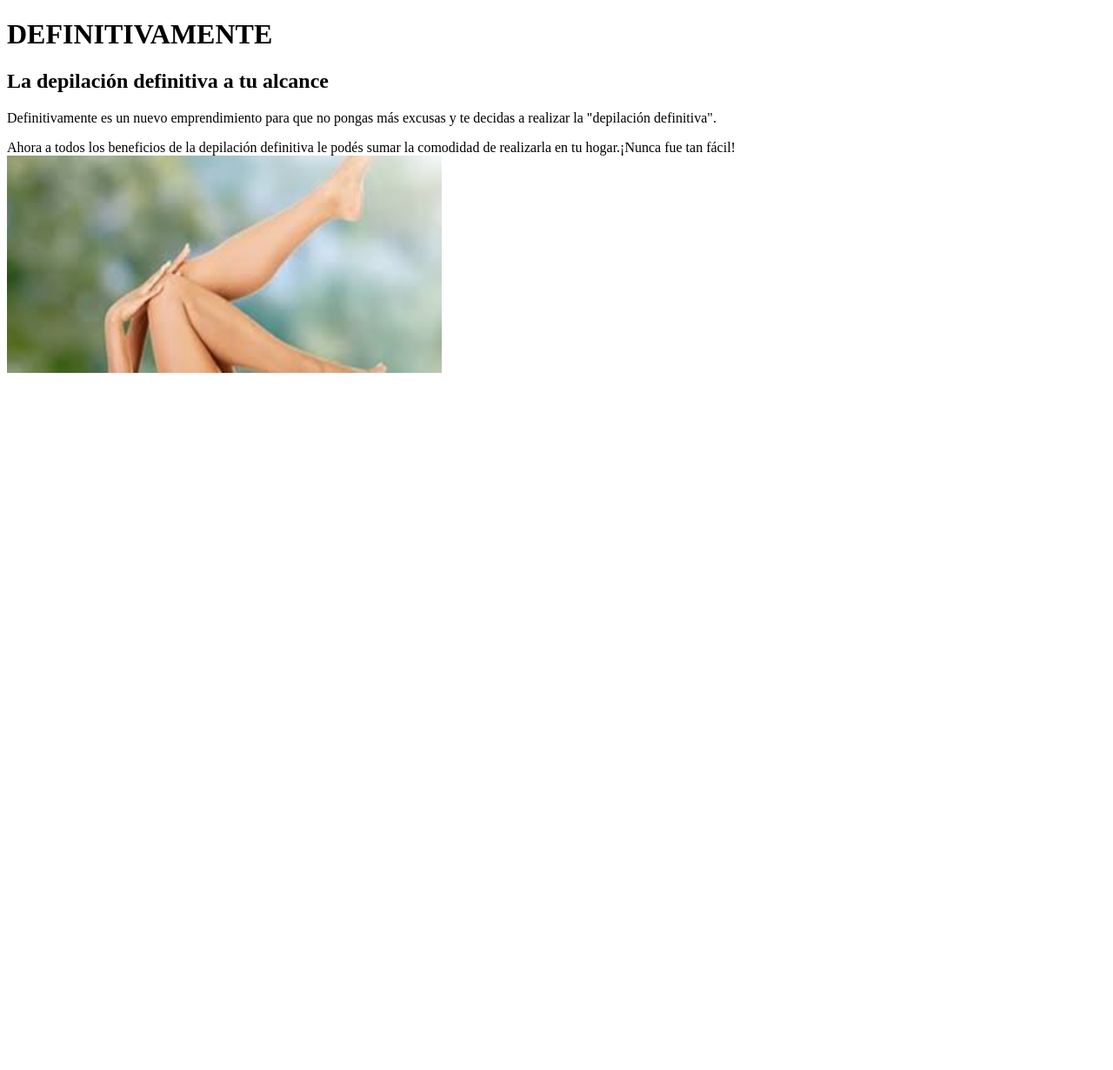
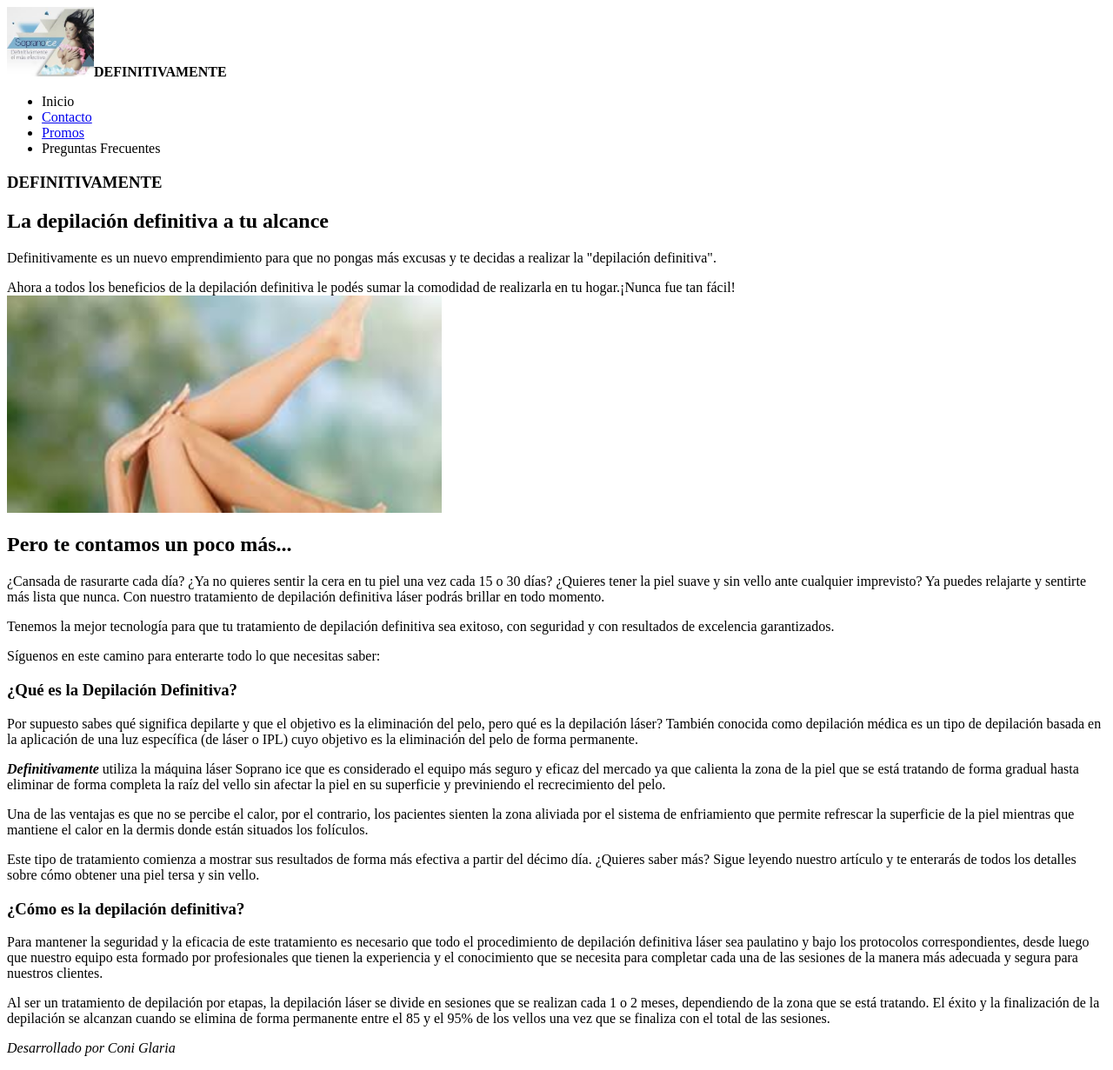
Before and after one commit to constanciaglaria/definitivamente, a plain HTML site: page index.html in a window 1280 px wide. Shown: the whole page at 87% size. Before the commit the page ends 800 px from the top, so only its background shows below. Drawn offline with Linux system fonts and the light colour scheme.

Commit message:
Add files via upload

```diff
--- a/index.html
+++ b/index.html
@@ -3,18 +3,64 @@
 <head>
     <meta charset="UTF-8">
     <meta name="viewport" content="width=device-width, initial-scale=1.0">
-    <title>DEFINITIVAMENTE
-    </title>
+    <title>DEFINITIVAMENTE</title>
 </head>
-<body><h1>DEFINITIVAMENTE</h1>
-    <H2>La depilación definitiva a tu alcance
-</H2>
+<body>
+    <header>
+        <img src="imagen2.jpg" alt="logo de la empresa" width="100" height="80"
+        <h1 ><B>DEFINITIVAMENTE</B></h1>
+        <nav>
+            <ul>
+                <li>Inicio</li>
+                <li><a href="contacto.html" target="_blank">Contacto</a></li>
+                <li><a href="Promos.html" target="_blank">Promos</a></li>
+                <li>Preguntas Frecuentes</li>
+            </ul>
+        </nav>
+    </header>
+    <main>
+        <section>
+            <article>
+    <h1>DEFINITIVAMENTE</h1>
+    <H2>La depilación definitiva a tu alcance</H2>
+
     <p>Definitivamente es un nuevo emprendimiento para que no pongas más excusas y te decidas a realizar la "depilación definitiva".</p>
     <p1>Ahora a todos los beneficios de la depilación definitiva le podés sumar la comodidad de realizarla en tu hogar.¡Nunca fue tan fácil!</p1>
+             </article>
+         </section>
+
 
 
     <img src="depil.jpg"width="500px"height="250"alt="imagen de hermosas piernas luego de la depilación">
+    <section>
+        <article>
+            <h2>Pero te contamos un poco más...</h2>
+            <p>¿Cansada de rasurarte cada día? ¿Ya no quieres sentir la cera en tu piel una vez cada 15 o 30 días? ¿Quieres tener la piel suave y sin vello ante cualquier imprevisto? Ya puedes relajarte y sentirte más lista que nunca. Con nuestro tratamiento de depilación definitiva láser podrás brillar en todo momento.</p>
+
+              <p>  Tenemos la mejor tecnología para que tu tratamiento de depilación definitiva sea exitoso, con seguridad y con resultados de excelencia garantizados.</p>
+
+               <p> Síguenos en este camino para enterarte todo lo que necesitas saber:</p>
+               <h3>¿Qué es la Depilación Definitiva?</h3>
+               <p>Por supuesto sabes qué significa depilarte y que el objetivo es la eliminación del pelo, pero qué es la depilación láser? También conocida como depilación médica es un tipo de depilación basada en la aplicación de una luz específica (de láser o IPL) cuyo objetivo es la eliminación del pelo de forma permanente.</p>
+
+               <p><i><b>Definitivamente</b></i> utiliza la máquina láser Soprano ice que es considerado el equipo más seguro y eficaz del mercado ya que calienta la zona de la piel que se está tratando de forma gradual hasta eliminar de forma completa la raíz del vello sin afectar la piel en su superficie y previniendo el recrecimiento del pelo.</p>
+
+               <p>Una de las ventajas es que no se percibe el calor, por el contrario, los pacientes sienten la zona aliviada por el sistema de enfriamiento que permite refrescar la superficie de la piel mientras que mantiene el calor en la dermis donde están situados los folículos.</p>
+
+               <p>Este tipo de tratamiento comienza a mostrar sus resultados de forma más efectiva a partir del décimo día. ¿Quieres saber más? Sigue leyendo nuestro artículo y te enterarás de todos los detalles sobre cómo obtener una piel tersa y sin vello.</p>
+
+              <h3> ¿Cómo es la depilación definitiva?</h3>
+               <p>Para mantener la seguridad y la eficacia de este tratamiento es necesario que todo el procedimiento de depilación definitiva láser sea paulatino y bajo los protocolos correspondientes, desde luego que nuestro equipo esta formado por profesionales que tienen la experiencia y el conocimiento que se necesita para completar cada una de las sesiones de la manera más adecuada y segura para nuestros clientes.</p>
+
+               <p>Al ser un tratamiento de depilación por etapas, la depilación láser se divide en sesiones que se realizan cada 1 o 2 meses, dependiendo de la zona que se está tratando. El éxito y la finalización de la depilación se alcanzan cuando se elimina de forma permanente entre el 85 y el 95% de los vellos una vez que se finaliza con el total de las sesiones.</p>
 
 
+        </article>
+    </section>
+    </main>
+
+<footer>
+    <p><i>Desarrollado por Coni Glaria</i></p>
+</footer>
 </body>
 </html>
```
Also changed, not shown: Promos.html (added, +42 -0 lines), contacto.html (added, +46 -0 lines), imagen2.jpg (added).
